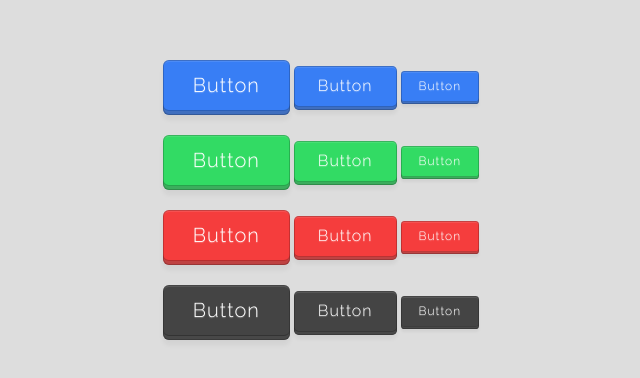
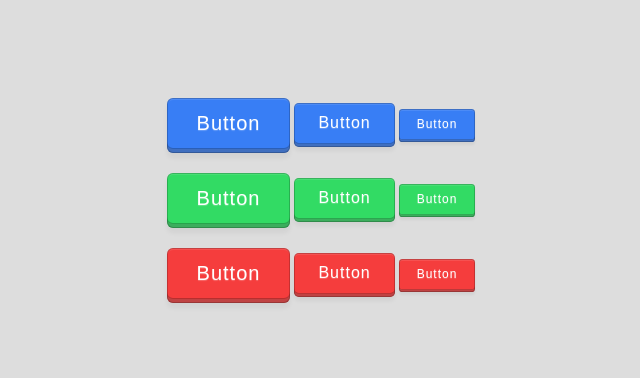
Before and after one commit to iRaul/pushy-buttons, a plain HTML site: page index.html in a window 1280 px wide. Shown: the part 190-568 px from the top of the page, without its empty margins (319-959 px from the left). Drawn offline with Linux system fonts and the light colour scheme.

Commit message:
refactor

```diff
--- a/index.html
+++ b/index.html
@@ -6,7 +6,7 @@
 
     <meta http-equiv="X-UA-Compatible" content="IE=edge">
     <meta name="description" content="">
-<link href="https://fonts.googleapis.com/css?family=Raleway:300,400" rel="stylesheet">
+
     <!-- Styles -->
     <link href="/css/pushy-buttons.css" rel="stylesheet">
   </head>
@@ -15,32 +15,24 @@
 
     <!-- Primary Buttons -->
     <div>
-      <a class="btn btn-lg btn-primary" href="#">Button</a>
-      <a class="btn btn-md btn-primary" href="#">Button</a>
-      <a class="btn btn-sm btn-primary" href="#">Button</a>
+      <a class="btn btn--lg btn--blue" href="#">Button</a>
+      <a class="btn btn--md btn--blue" href="#">Button</a>
+      <a class="btn btn--sm btn--blue" href="#">Button</a>
     </div>
 
     <!-- Secondary Buttons -->
     <div>
-      <a class="btn btn-lg btn-secondary" href="#">Button</a>
-      <a class="btn btn-md btn-secondary" href="#">Button</a>
-      <a class="btn btn-sm btn-secondary" href="#">Button</a>
+      <a class="btn btn--lg btn--green" href="#">Button</a>
+      <a class="btn btn--md btn--green" href="#">Button</a>
+      <a class="btn btn--sm btn--green" href="#">Button</a>
     </div>
 
     <!-- Danger Buttons -->
     <div>
-      <a class="btn btn-lg btn-danger" href="#">Button</a>
-      <a class="btn btn-md btn-danger" href="#">Button</a>
-      <a class="btn btn-sm btn-danger" href="#">Button</a>
+      <a class="btn btn--lg btn--red" href="#">Button</a>
+      <a class="btn btn--md btn--red" href="#">Button</a>
+      <a class="btn btn--sm btn--red" href="#">Button</a>
     </div>
-
-    <!-- Dark Buttons -->
-    <div>
-      <a class="btn btn-lg btn-dark" href="#">Button</a>
-      <a class="btn btn-md btn-dark" href="#">Button</a>
-      <a class="btn btn-sm btn-dark" href="#">Button</a>
-    </div>
-
 
   </body>
 </html>
--- /dev/null
+++ b/scss/base.scss
@@ -0,0 +1,59 @@
+// Base Styles
+// -----------
+.btn {
+    display: inline-block;
+    border: none;
+    border-radius: .3em;
+    box-shadow: inset 0 0 0 1px hsla(0,0%,0%,.2),
+                inset 0 2px 0 hsla(0,0%,100%,.1),
+                inset 0 -.2em 0 hsla(0,0%,100%,.1),
+                inset 0 -.25em 0 hsla(0,0%,0%,.25),
+                0 .25em .25em hsla(0,0%,0%,.05);
+    color: #fff;
+    cursor: pointer;
+    font-family: 'Raleway', sans-serif;
+    font-size: 1em;
+    font-weight: 300;
+    line-height: 1.5;
+    letter-spacing: 1px;
+    padding: .5em 1.5em .75em;
+    position: relative;
+    text-decoration: none;
+    text-shadow: 0 1px 1px hsla(0,0%,100%,.25);
+    vertical-align: middle;
+
+    &:active {
+      outline: none;
+      box-shadow: inset 0 0 0 1px hsla(0, 0%, 0%, .2),
+                  inset 0 2px 0 hsla(0, 0%, 100%, .1),
+                  inset 0 .25em .5em hsla(0, 0%, 0%, .05),
+                  0 -1px 1px hsla(0, 0%, 0%, .1),
+                  0 1px 1px hsla(0, 0%, 100%, .25);
+      margin-top: .25em;
+      padding-bottom: .5em;
+    }
+}
+
+// Colors
+// -----------
+.btn--blue {
+  background-color: $primary-color;
+}
+.btn--green {
+  background-color: $secondary-color;
+}
+.btn--red {
+  background-color: $danger-color;
+}
+
+// Sizes
+// -----------
+.btn--lg {
+  font-size: 1.25em;
+}
+.btn--md {
+  font-size: 1em;
+}
+.btn--sm {
+  font-size: .75em;
+}
--- a/scss/pushy-buttons.scss
+++ b/scss/pushy-buttons.scss
@@ -16,97 +16,5 @@ div {
   margin-bottom: 20px;
 }
 
-// Variables
-// -----------
-
-// Colors
-$primary-color: #387ef5;
-$secondary-color: #32db64;
-$danger-color: #f53d3d;
-$dark-color: #444;
-
-
-// Sizes
-$large: 1.25em;
-$medium: 1em;
-$small: 75em;
-
-// Base Styles
-// -----------
-
-.btn {
-    display: inline-block;
-    background-color: #999;
-    border: none;
-    border-radius: .3em;
-    box-shadow: inset 0 0 0 1px hsla(0,0%,0%,.2),
-                inset 0 2px 0 hsla(0,0%,100%,.1),
-                inset 0 -.2em 0 hsla(0,0%,100%,.1),
-                inset 0 -.25em 0 hsla(0,0%,0%,.25),
-                0 .25em .25em hsla(0,0%,0%,.05);
-    color: #fff;
-    cursor: pointer;
-    font-family: 'Raleway', sans-serif;
-    font-size: 1em;
-    font-weight: 300;
-    line-height: 1.5;
-    letter-spacing: 1px;
-    padding: .5em 1.5em .75em;
-    position: relative;
-    text-decoration: none;
-    text-shadow: 0 1px 1px hsla(0,0%,100%,.25);
-    vertical-align: middle;
-}
-
-.btn:hover,
-.btn:active {
-    outline: none;
-}
-
-.btn:hover,
-.btn:focus {
-    box-shadow: inset 0 0 0 1px hsla(0, 0%, 0%, .2),
-                inset 0 2px 0 hsla(0, 0%, 100%, .1),
-                inset 0 -.2em 0 hsla(0, 0%, 100%, .1),
-                inset 0 -.25em 0 hsla(0, 0%, 0%, .25),
-                inset 0 0 0 3em hsla(0, 0%, 100%, 0),
-                0 .25em .25em hsla(0, 0%, 0%, .05);
-}
-.btn:active {
-    box-shadow: inset 0 0 0 1px hsla(0, 0%, 0%, .2),
-                inset 0 2px 0 hsla(0, 0%, 100%, .1),
-                inset 0 0 0 3em hsla(0, 0%, 100%, 0),
-                inset 0 .25em .5em hsla(0, 0%, 0%, .05),
-                0 -1px 1px hsla(0, 0%, 0%, .1),
-                0 1px 1px hsla(0, 0%, 100%, .25);
-    margin-top: .25em;
-    padding-bottom: .5em;
-}
-
-// Large
-.btn-lg {
-  font-size: 1.25em;
-}
-
-// Medium
-.btn-md {
-  font-size: 1em;
-}
-
-// Small
-.btn-sm {
-  font-size: .75em;
-}
-
-.btn-primary {
-  background-color: $primary-color;
-}
-.btn-secondary {
-  background-color: $secondary-color;
-}
-.btn-danger {
-  background-color: $danger-color;
-}
-.btn-dark {
-  background-color: $dark-color;
-}
+@import "variables.scss";
+@import "base.scss";
--- /dev/null
+++ b/scss/variables.scss
@@ -0,0 +1,14 @@
+// Variables
+// -----------
+
+// Colors
+$primary-color: #387ef5;
+$secondary-color: #32db64;
+$danger-color: #f53d3d;
+$dark-color: #444;
+
+
+// Sizes
+$large: 1.25em;
+$medium: 1em;
+$small: 75em;
```
Also changed, not shown: css/pushy-buttons.css, css/pushy-buttons.min.css.
